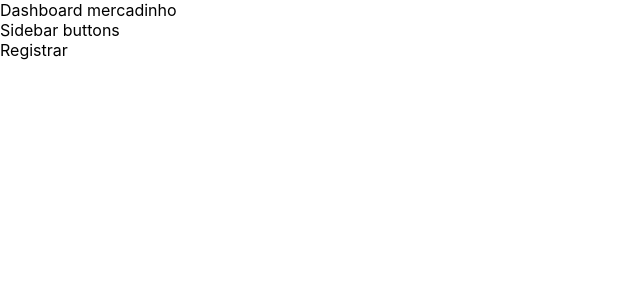
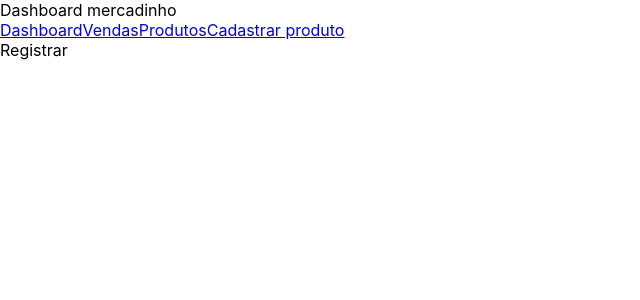
Before and after one commit to vitoremerique/Dashboard_mercadinho, a React (Create React App) app in the folder dashboard_mercadinho/: page /registerProduct in a window 1280 px wide. Shown: the top 300 px of the page, without its empty margins (0-640 px from the left). Built offline with nearby package versions, Linux system fonts and the light colour scheme.

Commit message:
rotas corrigidas + navegacao

```diff
--- a/dashboard_mercadinho/src/App.js
+++ b/dashboard_mercadinho/src/App.js
@@ -3,7 +3,9 @@ import './App.css';
 import Sidebar from './components/Sidebar';
 import Header from './components/Header';
 
-import Router from './Rotas/Router';
+
+import {Outlet} from "react-router-dom"
+
 function App() {
   return (
     <div>
@@ -11,7 +13,7 @@ function App() {
     <Sidebar />
 
     <main>
-      <Router/>
+      <Outlet/>
     </main>
   </div>
   );
--- a/dashboard_mercadinho/src/Rotas/Router.js
+++ /dev/null
@@ -1,24 +0,0 @@
-import * as React from 'react';
-import { Routes, Route } from 'react-router-dom';
-import Dashboard from '../Pages/Dashboard';
-import Products from '../Pages/Products';
-import Sales from '../Pages/Sales';
-import RegisterProduct from '../Pages/Register-product';
-import Sighin from '../Pages/Sighin';
-
-const Router = () => {
-  return (
-
-    <Routes>
-
-        <Route exact path="/" element={<Dashboard/>}/>
-        <Route exact path="/sighin" element={<Sighin/>}/>
-        <Route path="/products" element={<Products/>} />
-        <Route path="/sales" element={<Sales/>} />
-        <Route path="/registerProduct" element={<RegisterProduct/>} />
-
-    </Routes>
-  );
-};
-
-export default Router;
--- a/dashboard_mercadinho/src/components/Header.js
+++ b/dashboard_mercadinho/src/components/Header.js
@@ -1,5 +1,5 @@
 import * as React from 'react';
-
+import StyleSheet from 'react'
 const Header = () => {
   return (
     <header>
--- a/dashboard_mercadinho/src/components/Sidebar.js
+++ b/dashboard_mercadinho/src/components/Sidebar.js
@@ -1,9 +1,12 @@
 import * as React from 'react';
-
+import { Link } from 'react-router-dom';
 const Sidebar = () => {
   return (
-    <aside>
-      <div> Sidebar buttons </div>
+    <aside >
+      <Link to="/">Dashboard</Link>
+      <Link to="/sales">Vendas</Link>
+      <Link to="/products">Produtos</Link>
+      <Link to="/registerProduct">Cadastrar produto</Link>
 
     </aside>
   );
--- a/dashboard_mercadinho/src/index.js
+++ b/dashboard_mercadinho/src/index.js
@@ -1,24 +1,67 @@
 import React from 'react';
 import ReactDOM from 'react-dom/client';
 import './index.css';
-import Router from './Rotas/Router';
-import { BrowserRouter } from 'react-router-dom';
-import Header from './components/Header';
-import Sidebar from './components/Sidebar';
+import { Routes, Route } from 'react-router-dom';
+import {createBrowserRouter } from 'react-router-dom';
+import { RouterProvider,BrowserRouter } from 'react-router-dom';
+
+import Sighin from './Pages/Sighin';
+import Dashboard from './Pages/Dashboard';
+import Products from './Pages/Products';
+import Sales from './Pages/Sales';
+import RegisterProduct from './Pages/Register-product';
+import App from './App';
+
+
+
+
+export const  router = createBrowserRouter([
+  {
+    path:"/" ,
+    element:<App/>,
+    children:[
+      { path:"/" ,
+      element:<Dashboard/>
+      },
+      { path:"/sighin" ,
+      element:<Sighin/>
+      },
+      { path:"/products" ,
+      element:<Products/>
+      },
+      { path:"/sales" ,
+      element:<Sales/>
+      },
+      { path:"/registerProduct" ,
+      element:<RegisterProduct/>
+      }
+    ]
+  }
+
+])
+
+
+
+export default function Routers() {
+  return (
+    <BrowserRouter>
+      <Routes>
+        <Route path="/" element={<App />} >
+            <Route path="/" element={<Dashboard/>}/>
+            <Route path="/sighin" element={<Sighin/>}/>
+            <Route path="/products" element={<Products/>} />
+            <Route path="/sales" element={<Sales/>} />
+            <Route path="/registerProduct" element={<RegisterProduct/>} />
+        </Route>
+      </Routes>
+    </BrowserRouter>
+  );
+}
 
 const root = ReactDOM.createRoot(document.getElementById('root'));
 root.render(
-  <BrowserRouter>
 
- <div>
-    <Header/>
-    <Sidebar />
-
-    <main>
-      <Router/>
-    </main>
-  </div>
-  </BrowserRouter>
+    <Routers/>
 
 
 );
```
